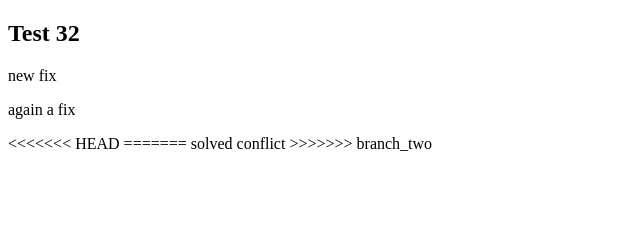
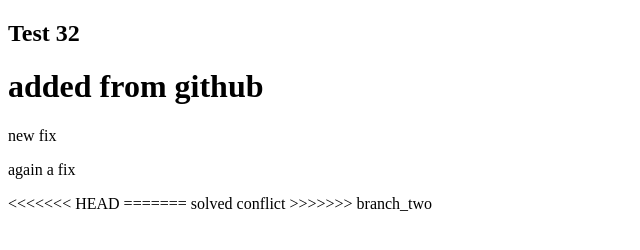
Before and after one commit to pratik4red15/git_tut, a plain HTML site: page index2.html in a window 1280 px wide. Shown: the whole page, without its empty margins (0-640 px from the left). Drawn offline with Linux system fonts and the light colour scheme.

Commit message:
Update index2.html

```diff
--- a/index2.html
+++ b/index2.html
@@ -8,6 +8,7 @@
 </head>
 <body>
     <h2>Test 32</h2>
+    <h1>added from github</h1>
     <p>new fix</p>
     <p>again a fix</p>
 <<<<<<< HEAD
```
